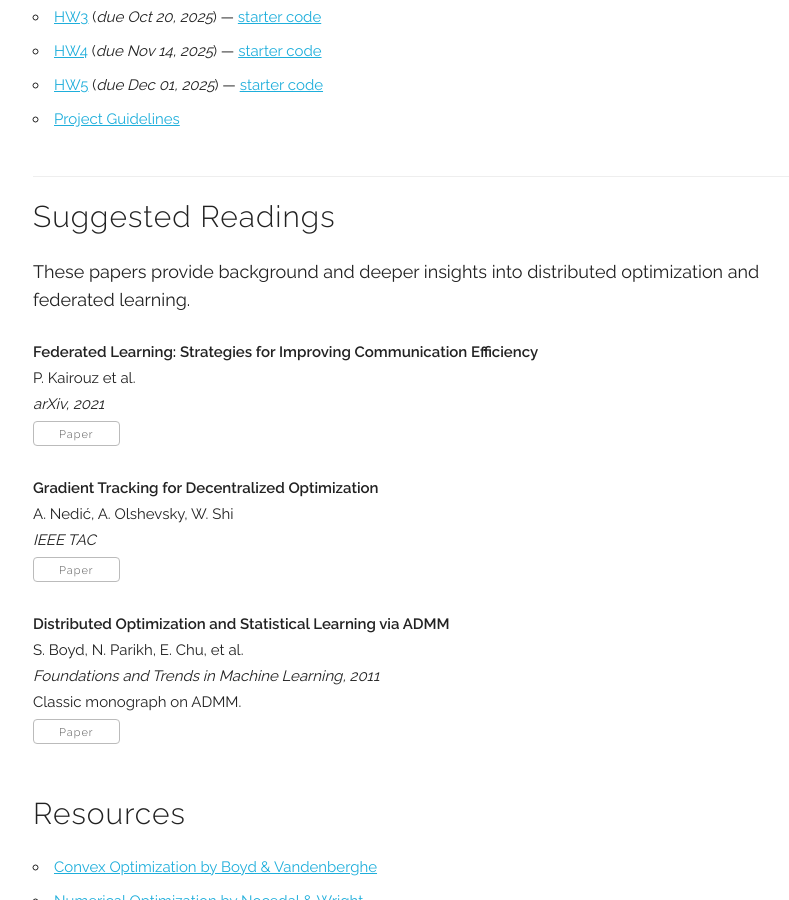
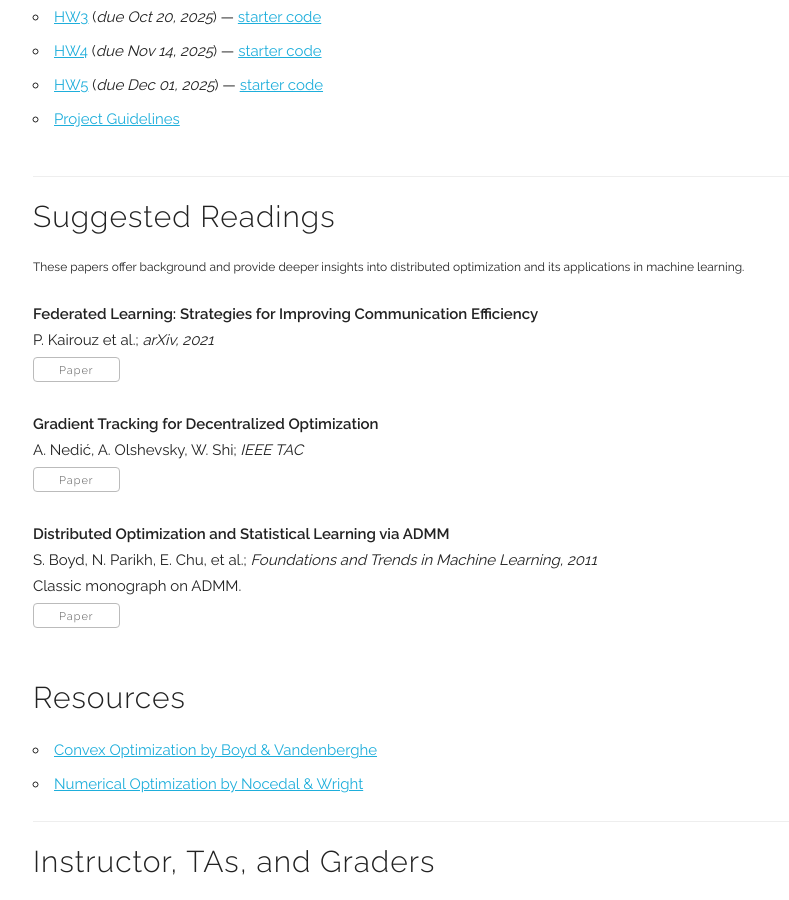
Before and after one commit to chentianyi19/ECE5290, a Jekyll site: the page built from index.html, in a window 1280 px wide and 900 px high, scrolled down 1892 px. Shown: the whole window, without its empty margins (207-996 px from the left). Built offline with Jekyll 4.4.1, drawn with Linux system fonts in a browser that asks for light colours.

Commit message:
Update readings.html

```diff
--- a/_includes/readings.html
+++ b/_includes/readings.html
@@ -1,8 +1,8 @@
 <!-- ========== SUGGESTED READINGS (YAML-driven) ========== -->
 <section class="docs-section" id="readings">
   <h4>Suggested Readings</h4>
-  <p style="font-size:18px">
-    These papers provide background and deeper insights into distributed optimization and federated learning.
+  <p style="font-size:12px">
+    These papers offer background and provide deeper insights into distributed optimization and its applications in machine learning.
   </p>
 
   {%- comment -%} sort newest first; remove if you prefer input order {%- endcomment -%}
@@ -12,8 +12,7 @@
     {%- for paper in papers -%}
       <div class="paper">
         <p class="title"><b>{{ paper.title }}</b></p>
-        <p>{{ paper.authors }}</p>
-        <p><i>{{ paper.venue }}</i></p>
+        <p>{{ paper.authors }}; <i>{{ paper.venue }}</i></p>
         {%- if paper.note %}<p>{{ paper.note }}</p>{% endif %}
 
         <div class="paper-buttons">
```
